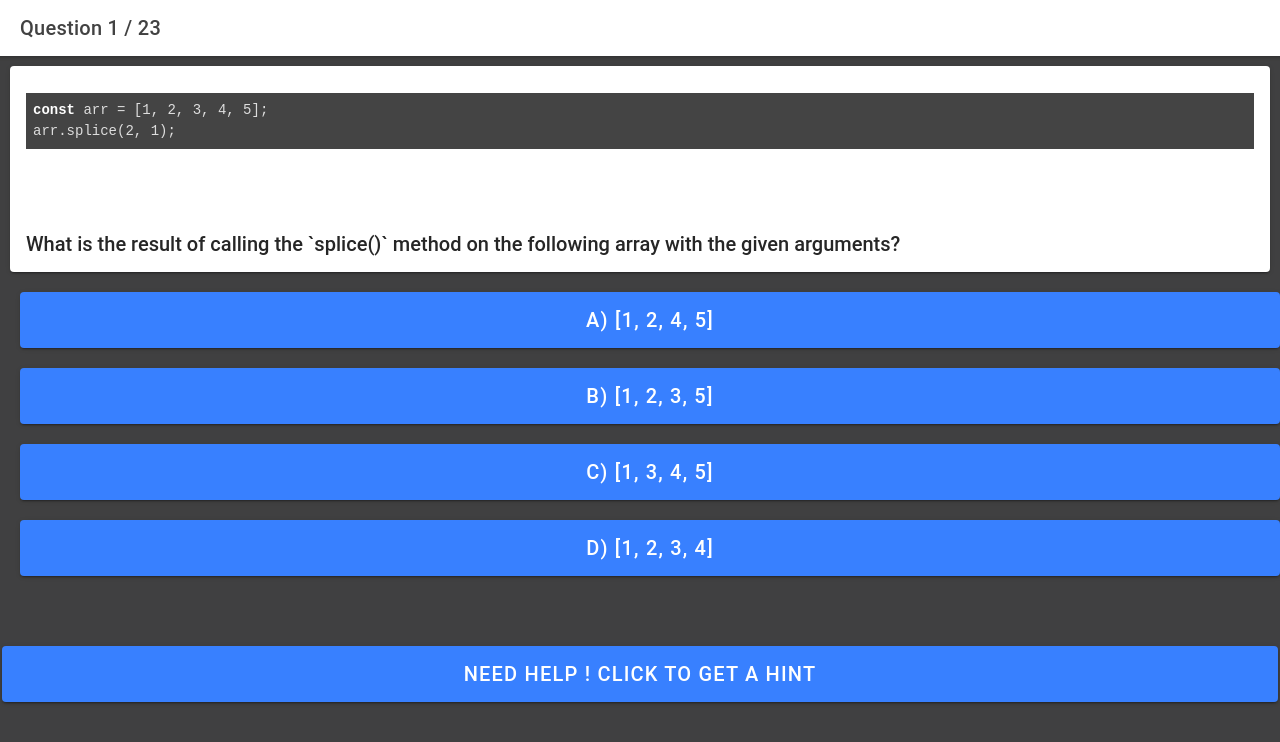
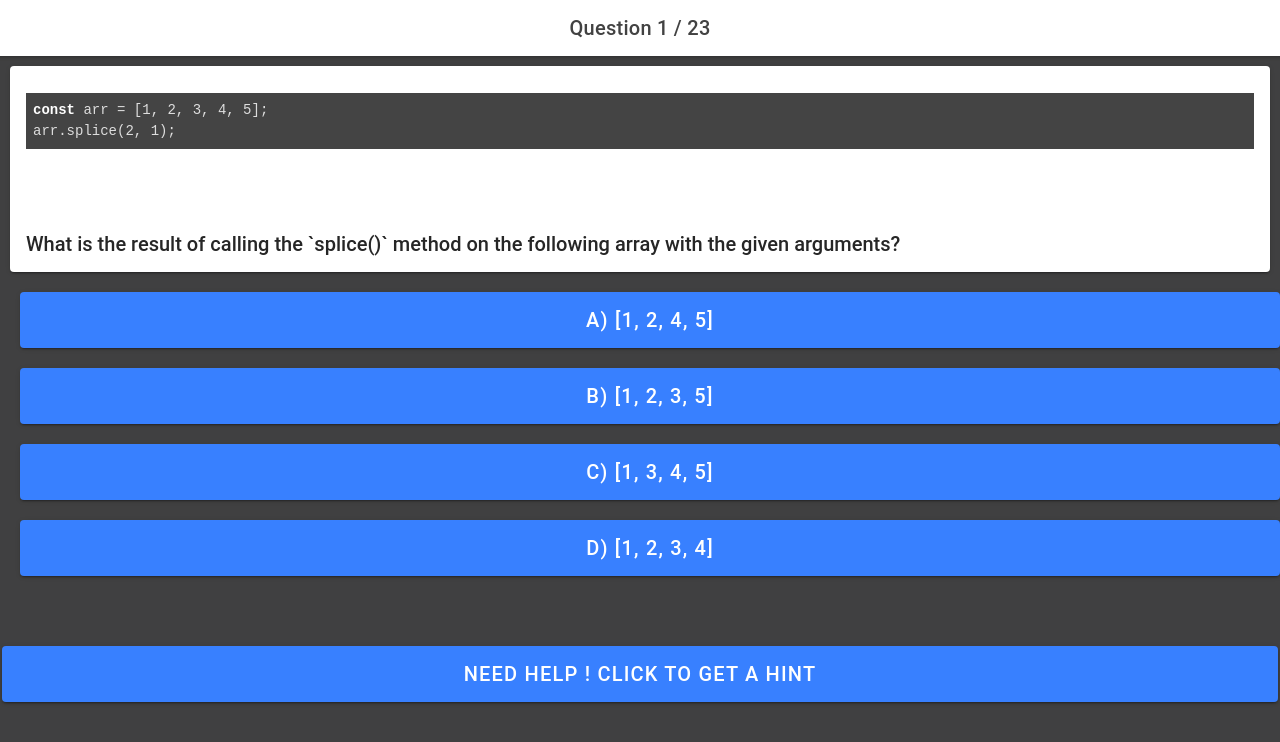
Before and after one commit to johnedelbi/code-cards, a React (Create React App) app: page /game in a window 1280 px wide. Shown: the top 742 px of the page. Built offline with nearby package versions, Linux system fonts and the light colour scheme; a web font is replaced by a local one.

Commit message:
change the title place to be just in the game

```diff
--- a/src/pages/Game.tsx
+++ b/src/pages/Game.tsx
@@ -35,16 +35,17 @@ export const Game: React.FC = () => {
 
     return (
         <IonPage>
-            <IonHeader>
-                <IonToolbar>
-                    <IonTitle>Question {`${currentQuestion + 1} / ${question.length} `}</IonTitle>
-                </IonToolbar>
-            </IonHeader>
             <IonContent>
                 {showScore ? (
                     <Result score={score} totalQuestions={question.length} onTryAgain={tryAgain} />
                 ) : (
                     <>
+                        <IonHeader>
+                            <IonToolbar>
+                                <IonTitle className='question-title'>Question {`${currentQuestion + 1} / ${question.length} `}</IonTitle>
+                            </IonToolbar>
+
+                        </IonHeader>
                         <CodeCard code={question[currentQuestion].code}
                             question={question[currentQuestion].question} />
                         <div className='quiz-options'>
```
